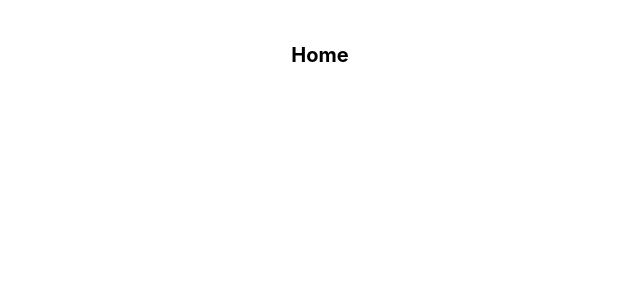
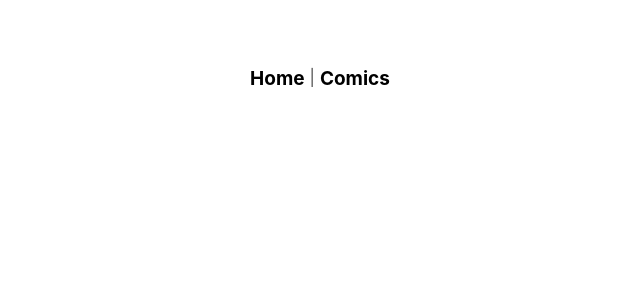
Before and after one commit to VeneraPlakolli/Marvel-Api, a Vue app: page /singlecharacter/1 in a window 1280 px wide. Shown: the top 300 px of the page, without its empty margins (320-960 px from the left). Built offline with nearby package versions, Linux system fonts and the light colour scheme.

Commit message:
comics items

```diff
--- a/src/App.vue
+++ b/src/App.vue
@@ -1,6 +1,9 @@
 <template>
   <div id="app">
-    <router-link to="/"><p class="home-text">Home</p></router-link>
+    <div class="nav">
+      <router-link to="/"><p class="home-text">Home</p></router-link> |
+      <router-link to="/comics"><p class="home-text">Comics</p></router-link>
+    </div>
     <router-view/>
   </div>
 </template>
@@ -14,21 +17,26 @@
   align-items: center;
   flex-direction: column;
 }
-nav {
-  padding: 30px;
+.nav {
+  display: flex;
+
+}
+.nav p {
+  margin-left: 5px;
+  margin-right: 5px;
+}
+.nav {
+  padding: 25px;
 }
 
-nav a {
+.nav a {
   font-weight: bold;
   color: #2c3e50;
 }
 
-nav a.router-link-exact-active {
-  color: #42b983;
-}
 .home-text {
   color: black;
-  font-size: 20px;
+  font-size: 19px;
   font-weight: bold;
 }
 .home-text:hover {
--- /dev/null
+++ b/src/components/ComicsMovies.vue
@@ -0,0 +1,60 @@
+<template>
+    <div class="container">
+      <!-- <input type="text" placeholder="Search for a movie" class="input-filter" v-model="searchValue"/> -->
+      <div class="container-item">
+
+      <div class="item item-comic" v-for="comic in comics" :key="comic.id">
+        <img src="../assets/comics-wallpaper.jpg" alt="">
+        <h3>{{ comic.title }}</h3>
+      </div>
+
+     </div>
+    </div>  <!--container-->
+</template>
+
+  <script>
+
+
+import  {public_key}  from '../datacharacters';
+
+  export default {
+    name: 'ComicsMovies',
+
+    data() {
+      return{
+        comics: []
+      }
+    },
+
+    mounted() {
+      this.getComics()
+    },
+
+    methods: {
+
+      getComics: function() {
+      fetch(`http://gateway.marvel.com/v1/public/comics?apikey=${public_key}`)
+      .then(response=>response.json())
+      .then((result) => {
+        result.data.results.forEach((item) => {
+          console.log(item)
+          this.comics.push(item)
+        })
+      })
+      .catch((error) => {
+        console.log(error)
+      })
+    }
+    }
+
+  }
+
+  </script>
+
+  <style lang="css">
+
+    .item-comic {
+        background: url('../assets/comics-wallpaper.jpg') no-repeat center;
+    }
+
+  </style>
--- a/src/components/DataCharacters.vue
+++ b/src/components/DataCharacters.vue
@@ -2,16 +2,19 @@
     <div class="container">
       <input type="text" placeholder="Search for a movie" class="input-filter" v-model="searchValue"/>
       <div class="container-item">
-
       <div class="item" v-for="character in filterMovies" :key="character.id">
+        <img src="../assets/marvel.jpg" alt="">
         <h3>{{ character.name }}</h3>
         <router-link :to="{name: 'singlecharacter', params: {id: character.id}}">
-          <div class="item-link"><a href="" >Click to view more!</a></div>
+          <div class="item-link">
+
+            <a href="" >Click to view more!</a>
+          </div>
         </router-link>
       </div>
 
-     </div> <!--container-->
-    </div>
+     </div>
+    </div>  <!--container-->
 </template>
 
   <script>
@@ -81,19 +84,32 @@ import  {public_key}  from '../datacharacters';
       margin-top: 50px;
       width: 100%;
     }
+    .container-item img {
+      width: 100%;
+      height: 100%;
+      object-fit: cover;
+    }
     .item {
       text-align: center;
-      background: url('../assets/marvel.jpg') no-repeat center;
+      /* background: url('../assets/marvel.jpg') no-repeat center; */
       height: 400px;
       position: relative;
       border: solid 5px grey;
     }
+    .item-name {
+      position: absolute;
+      top: 10%;
+      right: 20%;
+    }
     .item h3 {
-      font-size: 30px;
-      margin-top: 100px;
+      font-size: 25px;
       color: #0fbd6e;
       font-weight: 800;
       background-color: wheat;
+      position: absolute;
+      top: 35%;
+      right: 0;
+      width: 100%;
     }
     .item-link {
       position: absolute;
--- a/src/router/index.js
+++ b/src/router/index.js
@@ -14,8 +14,12 @@ const routes = [
     path: 'singlecharacter/:id',
     name: 'singlecharacter',
     component: () => import('../components/SingleCharacter.vue')
+  },
+  {
+    path: '/comics',
+    name: 'comicsmovies',
+    component: () => import('../components/ComicsMovies.vue')
   }
-
 ]
 
 const router = new VueRouter({
```
Also changed, not shown: src/assets/comics-wallpaper.jpg (added).
